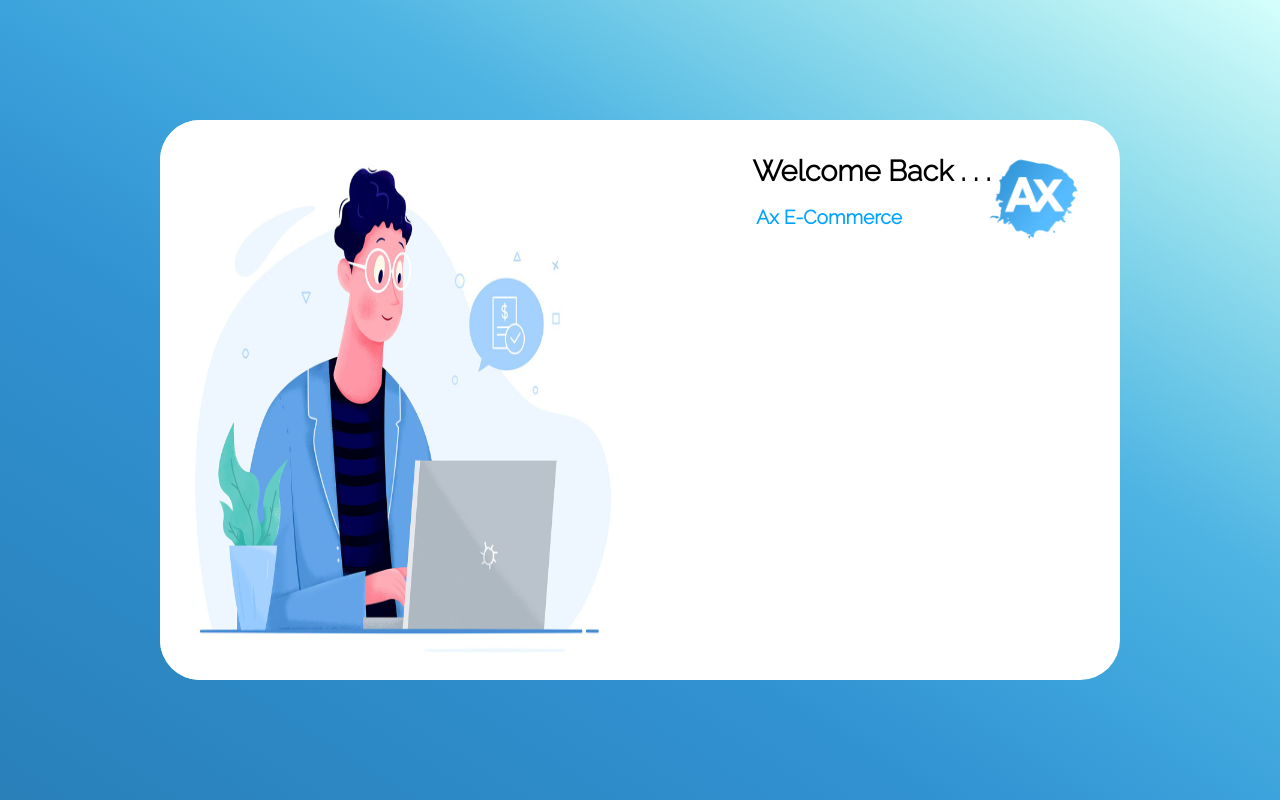
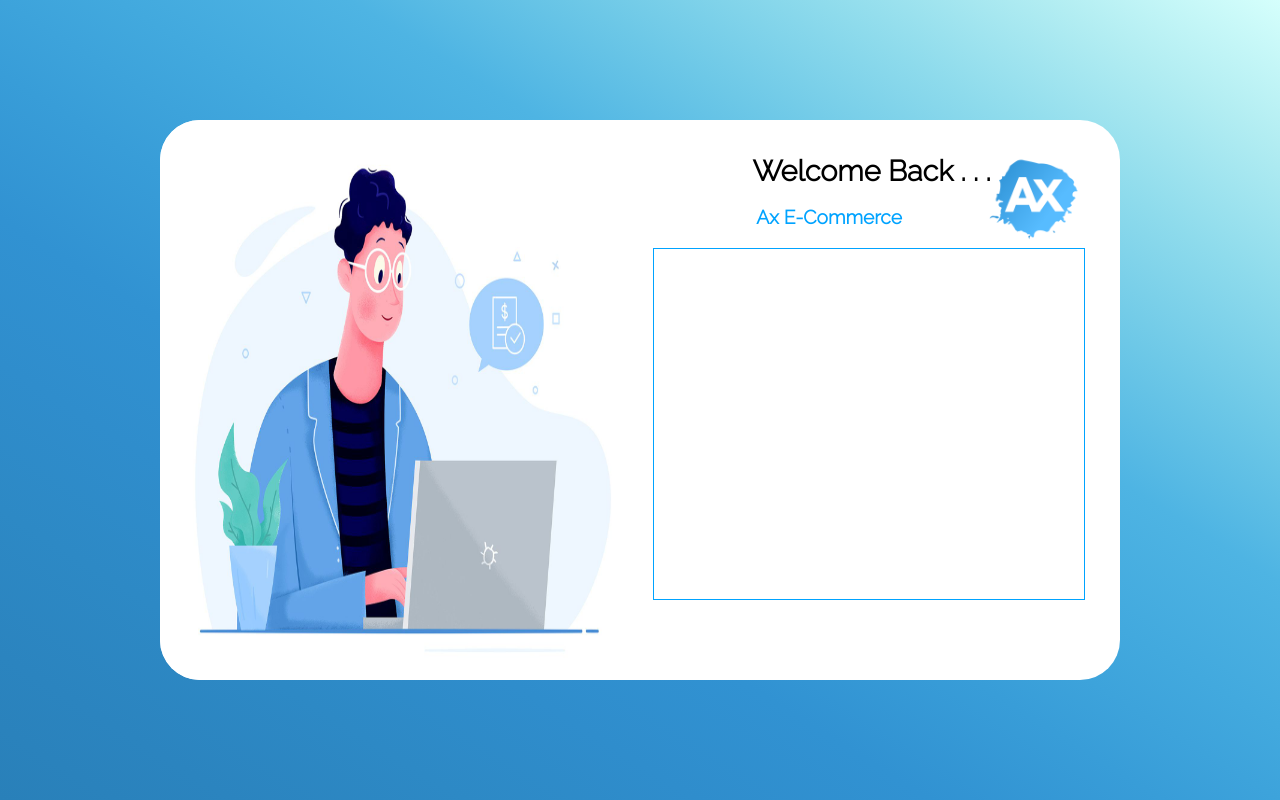
Before and after one commit to Mindula-Dilthushan/Ax-E-Commerce, an Angular app in the folder Ax-E-Frontend/Ax-E-Commerce/: page /auth/login in a window 1280 px wide. Built offline with nearby package versions, Linux system fonts and the light colour scheme.

Commit message:
login details form create

```diff
--- a/Ax-E-Frontend/Ax-E-Commerce/src/app/modules/auth/components/login-page/login-page.component.html
+++ b/Ax-E-Frontend/Ax-E-Commerce/src/app/modules/auth/components/login-page/login-page.component.html
@@ -12,6 +12,10 @@
       <img src="assets/ax%20logo.png" alt="ax-logo-image" class="axLogo">
       <h2 class="business-welcome">Welcome Back . . . </h2>
       <h3 class="business-name">Ax E-Commerce</h3>
+
+      <div class="login-details-area">
+
+      </div>
     </div>
     <!-- End Login Page Right Side-->
   </div>
--- a/Ax-E-Frontend/Ax-E-Commerce/src/app/modules/auth/components/login-page/login-page.component.scss
+++ b/Ax-E-Frontend/Ax-E-Commerce/src/app/modules/auth/components/login-page/login-page.component.scss
@@ -31,13 +31,14 @@
   width: 50%;
   flex: 1;
 
-  .axLogo{
+  .axLogo {
     position: fixed;
     width: 140px;
     height: 140px;
     left: 75%;
     top: 17%;
   }
+
   .business-welcome {
     font-weight: bold;
     padding: 10px;
@@ -56,4 +57,14 @@
     font-size: 1.2rem;
     color: #00a3ff;
   }
+
+  .login-details-area {
+    width: 430px;
+    height: 350px;
+    border: #00a3ff 1px solid;
+    position: fixed;
+    top: 31%;
+    left: 51%;
+  }
+
 }
```
